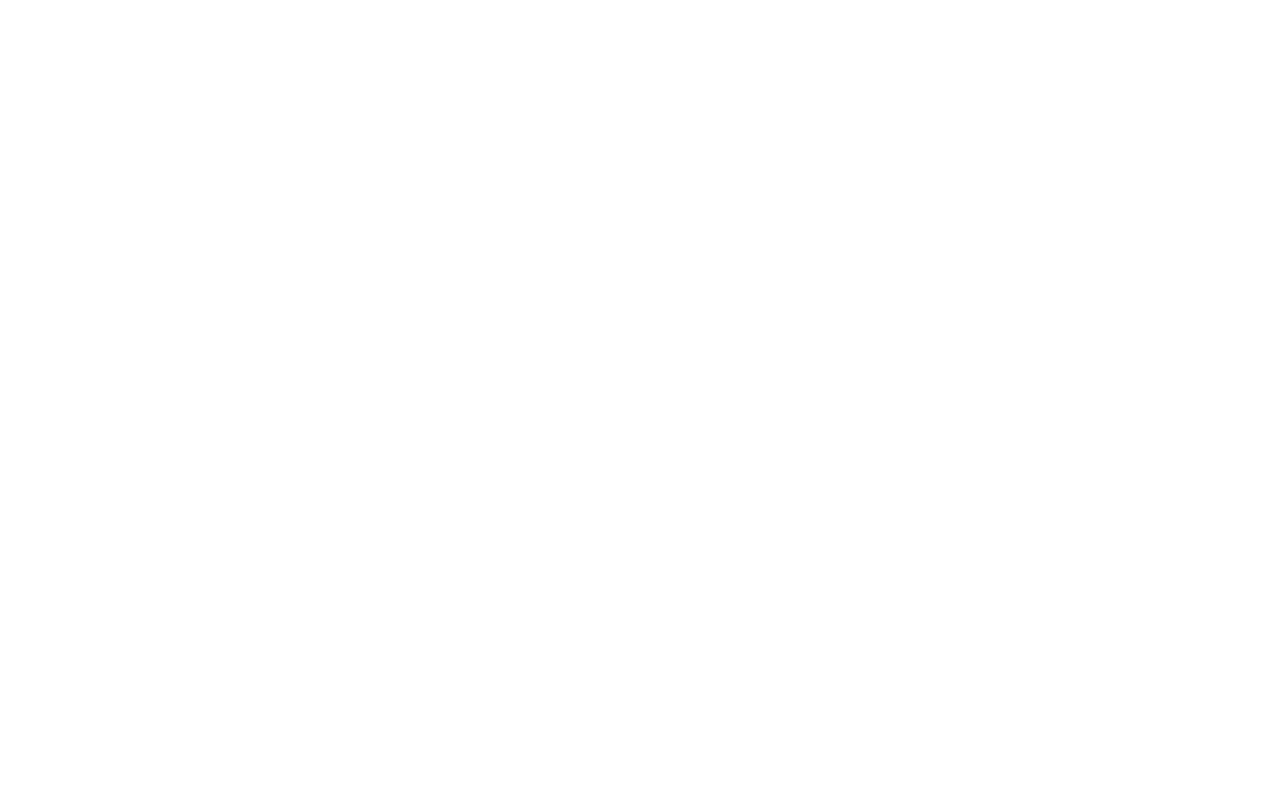
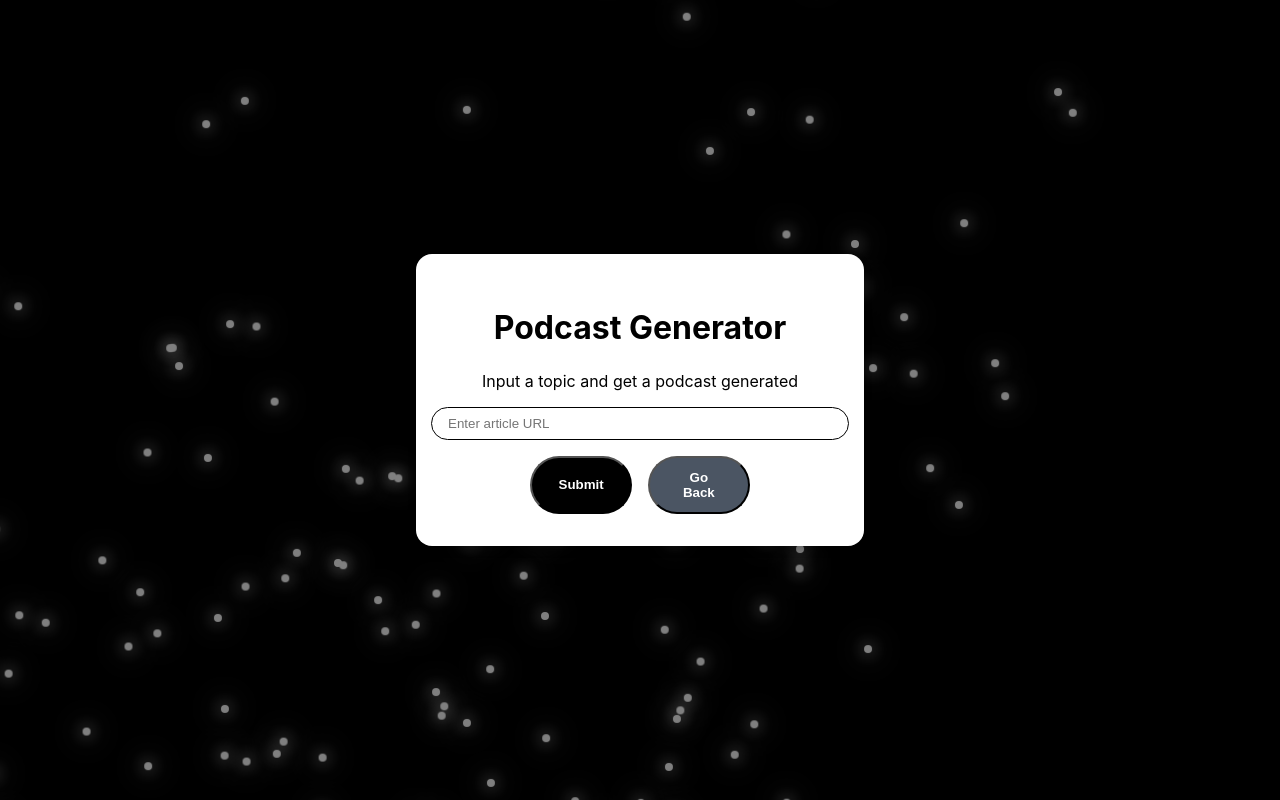
Before and after one commit to ismailp145/madhacks2024, a React (Vite) app: page /displayArticle in a window 1280 px wide. Before the commit this address had no page. Built offline with nearby package versions, Linux system fonts and the light colour scheme; a web font is replaced by a local one.

Commit message:
fixed routes

```diff
--- /dev/null
+++ b/src/DisplayArticle.jsx
@@ -0,0 +1,121 @@
+"use client";
+
+import React, { useState, useCallback, useEffect } from "react";
+import { useNavigate } from "react-router-dom";
+
+export default function DisplayArticle() {
+  const [url, setUrl] = useState("");
+  const [mousePosition, setMousePosition] = useState({ x: 0, y: 0 });
+  const [dots, setDots] = useState([]);
+  const navigate = useNavigate();
+  const [data, setData] = useState(null);
+
+  useEffect(() => {
+    const initialDots = [...Array(200)].map(() => ({
+      left: Math.random() * 100,
+      top: Math.random() * 200,
+    }));
+    setDots(initialDots);
+  }, []);
+
+  const handleMouseMove = useCallback((event) => {
+    setMousePosition({ x: event.clientX, y: event.clientY });
+  }, []);
+
+
+
+  const handleSubmit = () => {
+    fetchData(url);
+    console.log("Reading Article:", url);
+
+  };
+
+   const fetchData = async (subject) => {
+     try {
+       const response = await fetch(
+         `https://madhacks2024-api.vercel.app/scrape?subject=${subject}`
+       );
+       const d = await response.json();
+       console.log("Data:", d);
+       setData(d.data);
+     } catch (error) {
+       console.error("Error fetching data:", error);
+     }
+   };
+
+  const goBack = () => {
+    navigate("/");
+  };
+
+  const fetchPrompt = async (subject) => {
+    try {
+      const response = await fetch(
+        `https://madhacks2024-api.vercel.app/prompt?x=${subject}`
+      );
+      const d = await response.json();
+      console.log("Data:", d);
+      setData(d);
+    } catch (error) {
+      console.error("Error fetching data:", error);
+    }
+  };
+
+  const slowFactor = 8; // Adjust this value to make the movement slower
+
+  return (
+    <div className="container" onMouseMove={handleMouseMove}>
+      <div className="background">
+        {dots.map((dot, i) => {
+          const { left, top } = dot;
+          const centerX = 50; // Center of the screen in percentage
+          const centerY = 50; // Center of the screen in percentage
+          const distanceX = left - centerX;
+          const distanceY = top - centerY;
+          const distance = Math.sqrt(
+            distanceX * distanceX + distanceY * distanceY
+          );
+
+          const toTranslateX =
+            (mousePosition.x / window.innerWidth - 0.5) * distance * slowFactor;
+          const toTranslateY =
+            (mousePosition.y / window.innerHeight - 0.5) *
+            distance *
+            slowFactor;
+
+          return (
+            <div
+              key={i}
+              className="dot"
+              style={{
+                left: `${left}%`,
+                top: `${top}%`,
+                transform: `translate(${toTranslateX}px, ${toTranslateY}px)`,
+              }}
+            />
+          );
+        })}
+      </div>
+      <div className="content">
+        <h1 className="title">Podcast Generator</h1>
+        <p>Input a topic and get a podcast generated</p>
+        <div className="input-container">
+          <input
+            type="url"
+            placeholder="Enter article URL"
+            value={url}
+            onChange={(e) => setUrl(e.target.value)}
+            className="input"
+          />
+          <div className="button-container">
+            <button onClick={handleSubmit} className="button read">
+              Submit
+            </button>
+            <button onClick={goBack} className="button podcast">
+              Go Back
+            </button>
+          </div>
+        </div>
+      </div>
+    </div>
+  );
+}
--- a/src/DisplayPage.jsx
+++ /dev/null
@@ -1,16 +0,0 @@
-import React from "react";
-
-const DisplayPage = () => {
-  const query = new URLSearchParams(window.location.search);
-  const title = query.get("title");
-  const content = query.get("content");
-
-  return (
-    <div className="display-page">
-      <h1>{title}</h1>
-      <p>{content}</p>
-    </div>
-  );
-};
-
-export default DisplayPage;
--- /dev/null
+++ b/src/DisplayPodcast.jsx
@@ -0,0 +1,105 @@
+"use client";
+
+import React, { useState, useCallback, useEffect } from "react";
+import { useNavigate } from "react-router-dom";
+
+export default function DisplayPodcast() {
+  const [url, setUrl] = useState("");
+  const [mousePosition, setMousePosition] = useState({ x: 0, y: 0 });
+  const [dots, setDots] = useState([]);
+  const navigate = useNavigate();
+  const [data, setData] = useState(null);
+
+  useEffect(() => {
+    const initialDots = [...Array(200)].map(() => ({
+      left: Math.random() * 100,
+      top: Math.random() * 200,
+    }));
+    setDots(initialDots);
+  }, []);
+
+  const handleMouseMove = useCallback((event) => {
+    setMousePosition({ x: event.clientX, y: event.clientY });
+  }, []);
+
+  const handleSubmit = () => {
+    fetchPrompt(url);
+    console.log("Submitting URL:", url);
+  };
+
+  const goBack = () => {
+    navigate("/");
+  };
+
+  const fetchPrompt = async (subject) => {
+    try {
+      const response = await fetch(
+        `https://madhacks2024-api.vercel.app/prompt?x=${subject}`
+      );
+      const d = await response.json();
+      console.log("Data:", d);
+      setData(d);
+    } catch (error) {
+      console.error("Error fetching data:", error);
+    }
+  };
+
+  const slowFactor = 8; // Adjust this value to make the movement slower
+
+  return (
+    <div className="container" onMouseMove={handleMouseMove}>
+      <div className="background">
+        {dots.map((dot, i) => {
+          const { left, top } = dot;
+          const centerX = 50; // Center of the screen in percentage
+          const centerY = 50; // Center of the screen in percentage
+          const distanceX = left - centerX;
+          const distanceY = top - centerY;
+          const distance = Math.sqrt(
+            distanceX * distanceX + distanceY * distanceY
+          );
+
+          const toTranslateX =
+            (mousePosition.x / window.innerWidth - 0.5) * distance * slowFactor;
+          const toTranslateY =
+            (mousePosition.y / window.innerHeight - 0.5) *
+            distance *
+            slowFactor;
+
+          return (
+            <div
+              key={i}
+              className="dot"
+              style={{
+                left: `${left}%`,
+                top: `${top}%`,
+                transform: `translate(${toTranslateX}px, ${toTranslateY}px)`,
+              }}
+            />
+          );
+        })}
+      </div>
+      <div className="content">
+        <h1 className="title">Article Reader</h1>
+        <p>Input the URL to the Article and it will read it for you</p>
+        <div className="input-container">
+          <input
+            type="url"
+            placeholder="Enter article URL"
+            value={url}
+            onChange={(e) => setUrl(e.target.value)}
+            className="input"
+          />
+          <div className="button-container">
+            <button onClick={handleSubmit} className="button read">
+              Submit
+            </button>
+            <button onClick={goBack} className="button podcast">
+              Go Back
+            </button>
+          </div>
+        </div>
+      </div>
+    </div>
+  );
+}
--- a/src/HomePage.jsx
+++ b/src/HomePage.jsx
@@ -32,21 +32,17 @@ export default function HomePage() {
     fetchData(url);  // Pass the current URL state to fetchData
 
     console.log('Reading article:', url)
-    // displayLoadingScreen();
-    // navigate('/displayPage');
-    window.location.href = `/displayPage?title=Article Title&content=${
-      data || "No content found"
-    }`;
+      navigate('/displayArticle');
+    // window.location.href = `/displayPage?title=Article Title&content=${
+    //   data || "No content found"
+    // }`;
 
   }
 
   const handleGeneratePodcast = () => {
     fetchPrompt(url); // Pass the current URL state to fetchData
-
     console.log("Generating podcast for:", url);
-    // displayLoadingScreen();
-
-    // navigate('/displayPage');
+    navigate('/displayPodcast');
 
   }
 
@@ -111,15 +107,19 @@ export default function HomePage() {
         })}
       </div>
       <div className="content">
-        <h1 className="title">Welcome to Article Reader</h1>
-        <div className="input-container">
+        <h1 className="title">Welcome to Pod-Studious</h1>
+        <p>An AI Article Reader for when you're on the go.</p>
+          <p>Simply paste the URL of the article you'd like to listen to
+          and let Pod-Studious do the rest.
+      </p>
+        {/* <div className="input-container">
           <input
             type="url"
             placeholder="Enter article URL"
             value={url}
             onChange={(e) => setUrl(e.target.value)}
             className="input"
-          />
+          /> */}
           <div className="button-container">
             <button onClick={handleReadArticle} className="button read">
               Read the Article
@@ -133,6 +133,6 @@ export default function HomePage() {
           </div>
         </div>
       </div>
-    </div>
+    // </div>
   )
 }
--- a/src/main.jsx
+++ b/src/main.jsx
@@ -4,15 +4,16 @@ import { createRoot } from 'react-dom/client'
 import { BrowserRouter, Routes, Route } from 'react-router-dom'
 import './HomePage.css'
 import HomePage from './HomePage.jsx'
-// import AboutPage from './AboutPage.jsx' // Example of additional page/component
-import DisplayPage from './DisplayPage.jsx'
+import DisplayPodcast from "./DisplayPodcast.jsx";
+import DisplayArticle from "./DisplayArticle.jsx";
 
 createRoot(document.getElementById("root")).render(
   <StrictMode>
     <BrowserRouter>
       <Routes>
         <Route path="/" element={<HomePage />} />
-        <Route path="/displayPage" element={<DisplayPage />} />
+        <Route path="/displayArticle" element={<DisplayArticle />} />
+        <Route path="/displayPodcast" element={<DisplayPodcast />} />
       </Routes>
     </BrowserRouter>
   </StrictMode>
```
